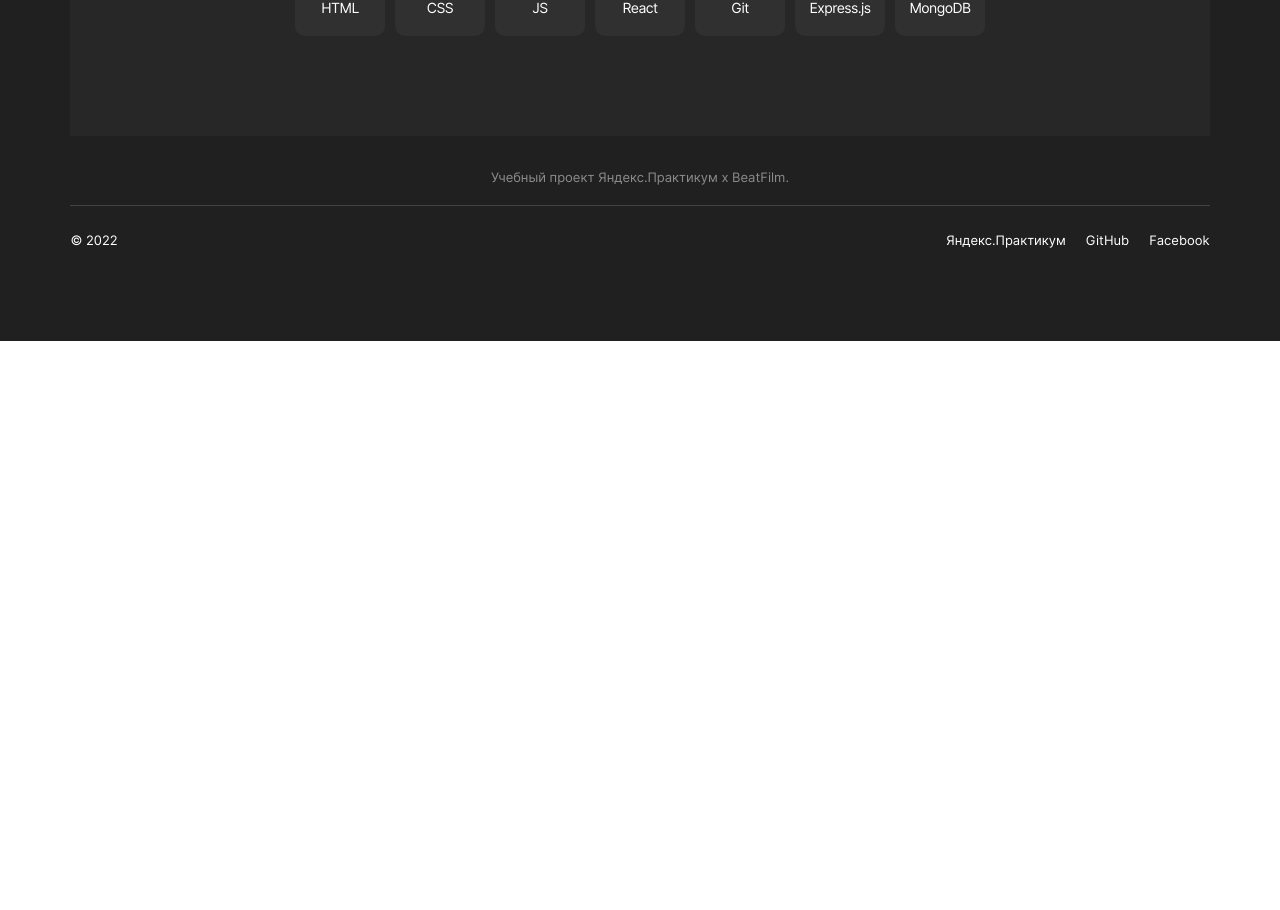
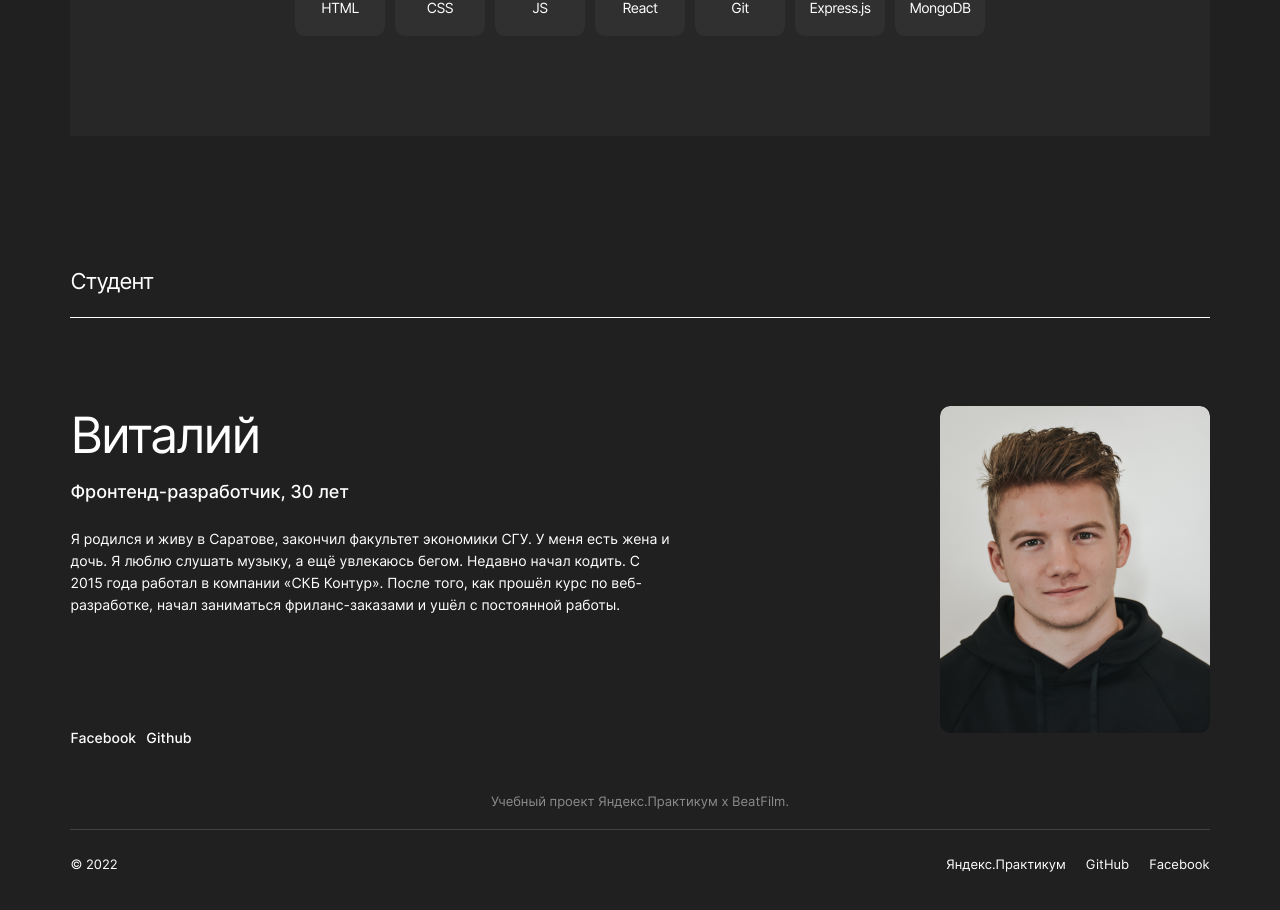
Before and after one commit to Andr-Den/movies-explorer-frontend, a React (Create React App) app: page / in a window 1280 px wide. Shown: the part 1739-2649 px from the top of the page. Before the commit the page ends 2080 px from the top, so only its background shows below. Built offline with nearby package versions, Linux system fonts and the light colour scheme.

Commit message:
add block AboutMe

```diff
--- /dev/null
+++ b/src/blocks/about-me/__container/about-me__container.css
@@ -0,0 +1,5 @@
+.about-me__container {
+  padding-top: 66px;
+  display: flex;
+  justify-content: space-between;
+}
--- /dev/null
+++ b/src/blocks/about-me/__description/about-me__.description.css
@@ -0,0 +1,10 @@
+.about-me__description {
+  margin: 0;
+  padding-top: 26px;
+  width: 600px;
+  font-style: normal;
+  font-weight: normal;
+  font-size: 14px;
+  line-height: 22px;
+  color: #ffffff;
+}
--- /dev/null
+++ b/src/blocks/about-me/__image/about-me__image.css
@@ -0,0 +1,6 @@
+.about-me__image {
+  width: 270px;
+  height: 327px;
+  border-radius: 10px;
+  float: right;
+}
--- /dev/null
+++ b/src/blocks/about-me/__links/about-me__links.css
@@ -0,0 +1,10 @@
+.about-me__links {
+  padding-top: 99px;
+  display: flex;
+  gap: 10px;
+  font-style: normal;
+  font-weight: 500;
+  font-size: 14px;
+  line-height: 17px;
+  color: #ffffff;
+}
--- /dev/null
+++ b/src/blocks/about-me/__subtitle/about-me__subtitle.css
@@ -0,0 +1,9 @@
+.about-me__subtitle {
+  margin: 0;
+  padding-top: 18px;
+  font-style: normal;
+  font-weight: 500;
+  font-size: 18px;
+  line-height: 20px;
+  color: #ffffff;
+}
--- /dev/null
+++ b/src/blocks/about-me/__title/about-me__title.css
@@ -0,0 +1,9 @@
+.about-me__title {
+  margin: 0;
+  font-style: normal;
+  font-weight: normal;
+  font-size: 50px;
+  line-height: 58px;
+  letter-spacing: -0.04em;
+  color: #ffffff;
+}
--- /dev/null
+++ b/src/blocks/about-me/about-me.css
@@ -0,0 +1,7 @@
+.about-me {
+  padding-top: 110px;
+  margin: 0 auto 0;
+  width: 89%;
+  max-width: 1140px;
+  background: #202020;
+}
--- /dev/null
+++ b/src/components/AboutMe.js
@@ -0,0 +1,25 @@
+import React from 'react'
+
+import student from '../images/Student.png'
+
+function AboutMe() {
+  return (
+    <div className="about-me">
+      <h3 className="about-project__title">Студент</h3>
+      <div className="about-me__container">
+        <div>
+        <h2 className="about-me__title">Виталий</h2>
+        <p className="about-me__subtitle">Фронтенд-разработчик, 30 лет</p>
+        <p className="about-me__description">Я родился и живу в Саратове, закончил факультет экономики СГУ. У меня есть жена и дочь. Я люблю слушать музыку, а ещё увлекаюсь бегом. Недавно начал кодить. С 2015 года работал в компании «СКБ Контур». После того, как прошёл курс по веб-разработке, начал заниматься фриланс-заказами и ушёл с постоянной работы.</p>
+        <div className="about-me__links">
+          <p>Facebook</p>
+          <p>Github</p>
+        </div>
+        </div>
+        <img src={student} alt="фотография студента" className="about-me__image"/>
+      </div>
+    </div>
+  )
+}
+
+export default AboutMe;
--- a/src/components/App.js
+++ b/src/components/App.js
@@ -4,6 +4,7 @@ import Footer from './Footer';
 import Promo from './Promo';
 import AboutProject from './AboutProject'
 import Techs from './Techs';
+import AboutMe from './AboutMe';
 
 function App() {
   return (
@@ -12,6 +13,7 @@ function App() {
       <Promo />
       <AboutProject />
       <Techs />
+      <AboutMe />
       <Footer />
     </div>
   );
--- a/src/index.css
+++ b/src/index.css
@@ -31,6 +31,14 @@
 @import url(./blocks/techs/__list/techs__list.css);
 @import url(./blocks/techs/__names/techs__names.css);
 
+@import url(./blocks/about-me/about-me.css);
+@import url(./blocks/about-me/__container/about-me__container.css);
+@import url(./blocks/about-me/__title/about-me__title.css);
+@import url(./blocks/about-me/__subtitle/about-me__subtitle.css);
+@import url(./blocks/about-me/__description/about-me__.description.css);
+@import url(./blocks/about-me/__image/about-me__image.css);
+@import url(./blocks/about-me/__links/about-me__links.css);
+
 @import url(./blocks/footer/footer.css);
 @import url(./blocks/footer/__text/footer__text.css);
 @import url(./blocks/footer/__links/footer__links.css);
```
Also changed, not shown: src/images/Student.png (added).
